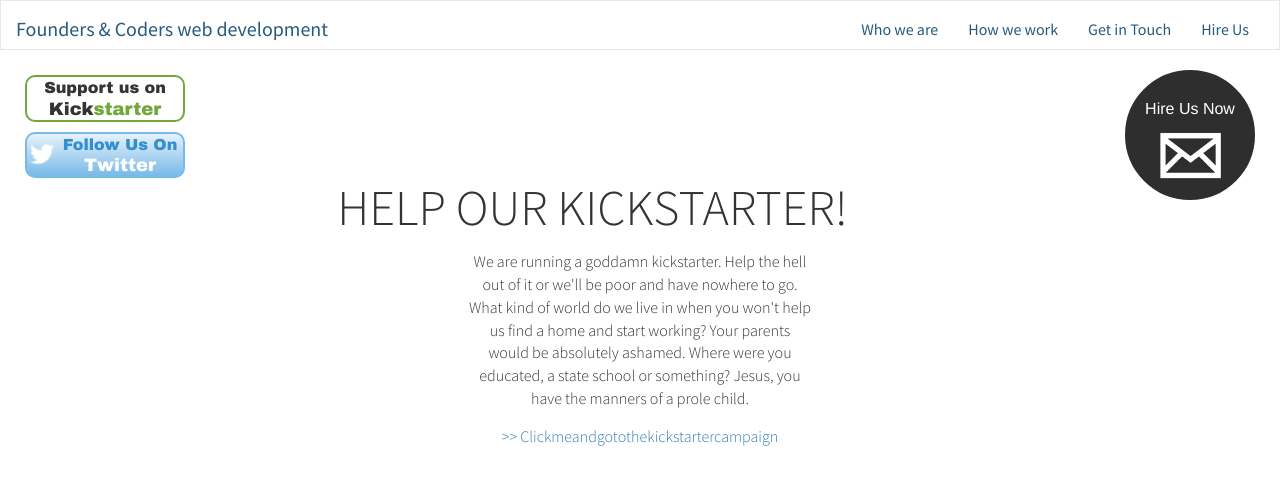
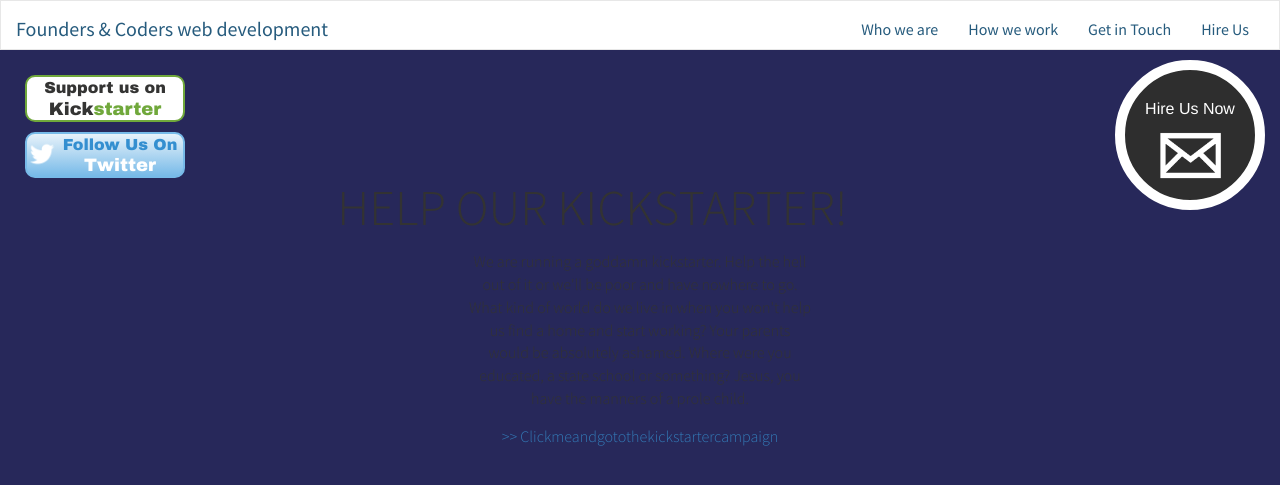
Before and after one commit to sofer/foundersandcoders, a Jekyll site: the page built from index.html, in a window 1280 px wide and 900 px high. Shown: the top 485 px of the window. Built offline with Jekyll 4.4.1, drawn with Linux system fonts in a browser that asks for light colours; nearby versions of some CDN libraries.

Commit message:
background kickstarter dark blue

```diff
--- a/css/main.css
+++ b/css/main.css
@@ -260,6 +260,7 @@
 
 .kickstarter {
   height: 100vh;
+  background-color: #27285a;
 }
 .kickstarter .share_box {
   position: fixed;
--- a/css/main.scss
+++ b/css/main.scss
@@ -267,6 +267,7 @@
 
 .kickstarter {
     height: 100vh;
+    background-color: #27285a;
     .share_box{
         position:fixed;
         width:50px;
```
Also changed, not shown: 1 other file.
